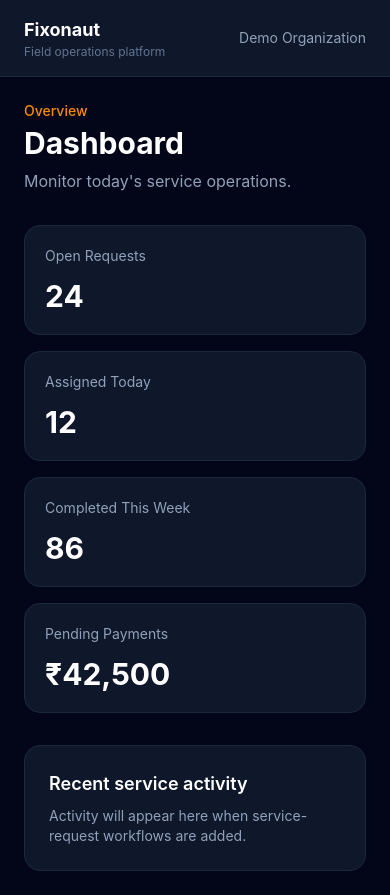
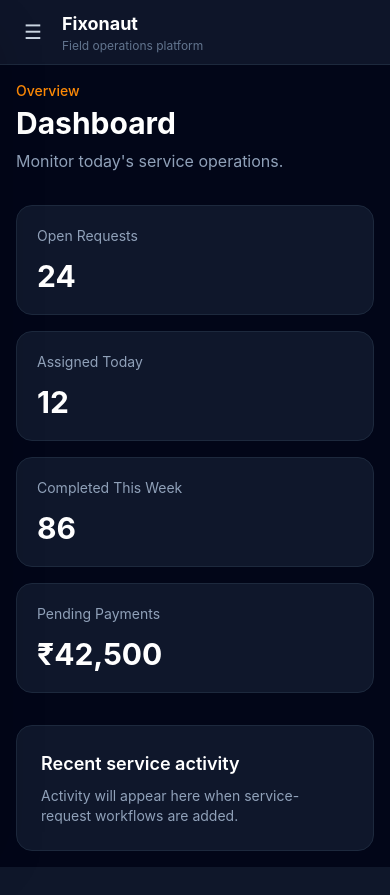
Before and after one commit to sunnyyysolanki/Fixonaut, a React (Vite) app in the folder frontend/: page /dashboard in a window 390 px wide. After the commit the page ends 867 px from the top, so only its background shows below. Built offline with nearby package versions, Linux system fonts and the light colour scheme.

Commit message:
feat: add responsive navigation and application shell

```diff
--- a/frontend/src/layouts/AppLayout.tsx
+++ b/frontend/src/layouts/AppLayout.tsx
@@ -1,3 +1,4 @@
+import { useState } from "react";
 import { NavLink, Outlet } from "react-router-dom";
 
 const navigation = [
@@ -11,45 +12,115 @@ const navigation = [
 
 function navigationClass({ isActive }: { isActive: boolean }) {
   return [
-    "rounded-lg px-3 py-2 text-sm transition",
+    "block w-full rounded-lg px-3 py-2 text-left text-sm transition",
     isActive
       ? "bg-orange-500 text-white"
       : "text-slate-400 hover:bg-slate-800 hover:text-white",
   ].join(" ");
 }
 
+type NavigationLinksProps = {
+  onNavigate?: () => void;
+};
+
+function NavigationLinks({ onNavigate }: NavigationLinksProps) {
+  return (
+    <nav className="space-y-1" aria-label="Main navigation">
+      {navigation.map((item) => (
+        <NavLink
+          key={item.path}
+          to={item.path}
+          className={navigationClass}
+          onClick={onNavigate}
+        >
+          {item.label}
+        </NavLink>
+      ))}
+    </nav>
+  );
+}
+
+function Brand() {
+  return (
+    <div>
+      <p className="text-lg font-bold text-white">Fixonaut</p>
+      <p className="text-xs text-slate-500">Field operations platform</p>
+    </div>
+  );
+}
+
 export function AppLayout() {
+  const [mobileMenuOpen, setMobileMenuOpen] = useState(false);
+
+  function closeMobileMenu() {
+    setMobileMenuOpen(false);
+  }
+
   return (
-    <div className="min-h-screen bg-slate-950 text-slate-100">
-      <header className="border-b border-slate-800 bg-slate-900">
-        <div className="mx-auto flex max-w-7xl items-center justify-between px-6 py-4">
-          <div>
-            <p className="text-lg font-bold text-white">Fixonaut</p>
-            <p className="text-xs text-slate-500">Field operations platform</p>
+    <div className="min-h-screen overflow-x-hidden bg-slate-950 text-slate-100">
+      <header className="sticky top-0 z-30 border-b border-slate-800 bg-slate-900/95 backdrop-blur">
+        <div className="mx-auto flex h-16 max-w-7xl items-center justify-between px-4 sm:px-6">
+          <div className="flex items-center gap-3">
+            <button
+              type="button"
+              className="rounded-lg p-2 text-slate-300 hover:bg-slate-800 hover:text-white focus:outline-none focus:ring-2 focus:ring-orange-500 md:hidden"
+              onClick={() => setMobileMenuOpen(true)}
+              aria-label="Open navigation menu"
+              aria-expanded={mobileMenuOpen}
+            >
+              <span className="text-xl" aria-hidden="true">
+                ☰
+              </span>
+            </button>
+
+            <Brand />
           </div>
 
-          <div className="text-sm text-slate-400">
+          <div className="hidden text-sm text-slate-400 sm:block">
             Demo Organization
           </div>
         </div>
       </header>
 
       <div className="mx-auto flex max-w-7xl">
-        <aside className="hidden min-h-[calc(100vh-73px)] w-64 border-r border-slate-800 p-4 md:block">
-          <nav className="space-y-1">
-            {navigation.map((item) => (
-              <NavLink
-                key={item.path}
-                to={item.path}
-                className={navigationClass}
-              >
-                {item.label}
-              </NavLink>
-            ))}
-          </nav>
+        <aside className="hidden min-h-[calc(100vh-4rem)] w-64 shrink-0 border-r border-slate-800 p-4 md:block">
+          <NavigationLinks />
         </aside>
 
-        <main className="min-w-0 flex-1 p-6 md:p-8">
+        {mobileMenuOpen && (
+          <div
+            className="fixed inset-0 z-40 bg-black/60 md:hidden"
+            onClick={closeMobileMenu}
+            aria-hidden="true"
+          />
+        )}
+
+        <aside
+          className={[
+            "fixed inset-y-0 left-0 z-50 w-72 max-w-[85vw] border-r border-slate-800 bg-slate-900 p-4 shadow-2xl transition-transform duration-200 md:hidden",
+            mobileMenuOpen ? "translate-x-0" : "-translate-x-full",
+          ].join(" ")}
+          aria-label="Mobile navigation"
+        >
+          <div className="mb-8 flex items-center justify-between">
+            <Brand />
+
+            <button
+              type="button"
+              className="rounded-lg p-2 text-slate-300 hover:bg-slate-800 hover:text-white focus:outline-none focus:ring-2 focus:ring-orange-500"
+              onClick={closeMobileMenu}
+              aria-label="Close navigation menu"
+            >
+              <span className="text-xl" aria-hidden="true">
+                ×
+              </span>
+            </button>
+          </div>
+
+          <NavigationLinks onNavigate={closeMobileMenu} />
+        </aside>
+
+        <main className="min-w-0 flex-1 p-4 sm:p-6 lg:p-8">
           <Outlet />
         </main>
       </div>
```
